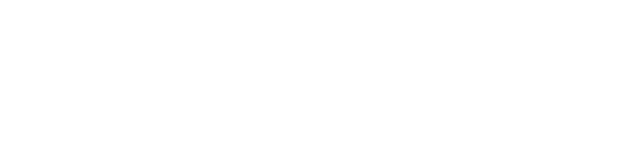
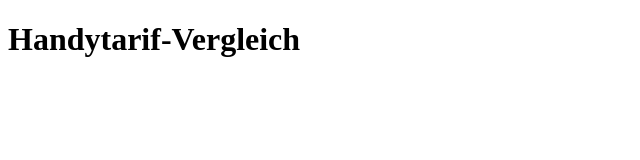
Before and after one commit to NoGodUpHereOnlyDoge/IDPA_Projekt-2, a plain HTML site: page index.html in a window 1280 px wide. Shown: the whole page, without its empty margins (0-640 px from the left). Drawn offline with Linux system fonts and the light colour scheme.

Commit message:
update index

```diff
--- a/index.html
+++ b/index.html
@@ -2,9 +2,9 @@
 <html lang="en" dir="ltr">
   <head>
     <meta charset="utf-8">
-    <title></title>
+    <title>Tarifvergleich</title>
   </head>
   <body>
-
+    <h1>Handytarif-Vergleich</h1>
   </body>
 </html>
```
